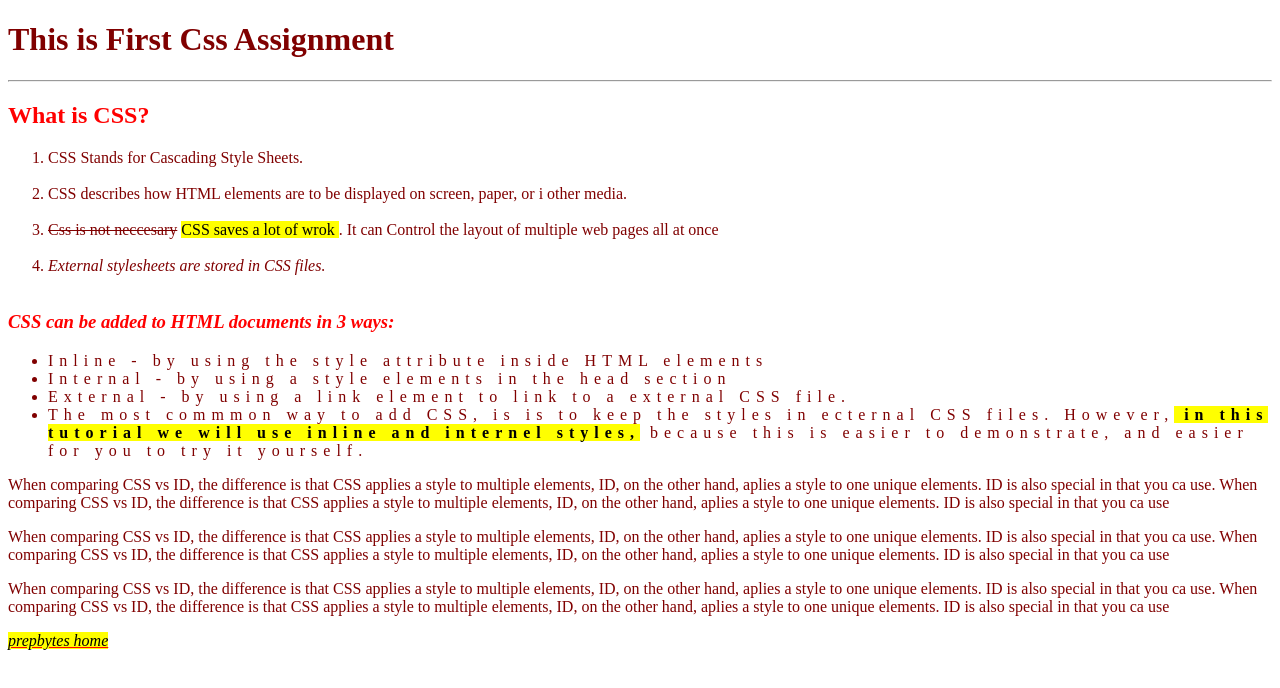
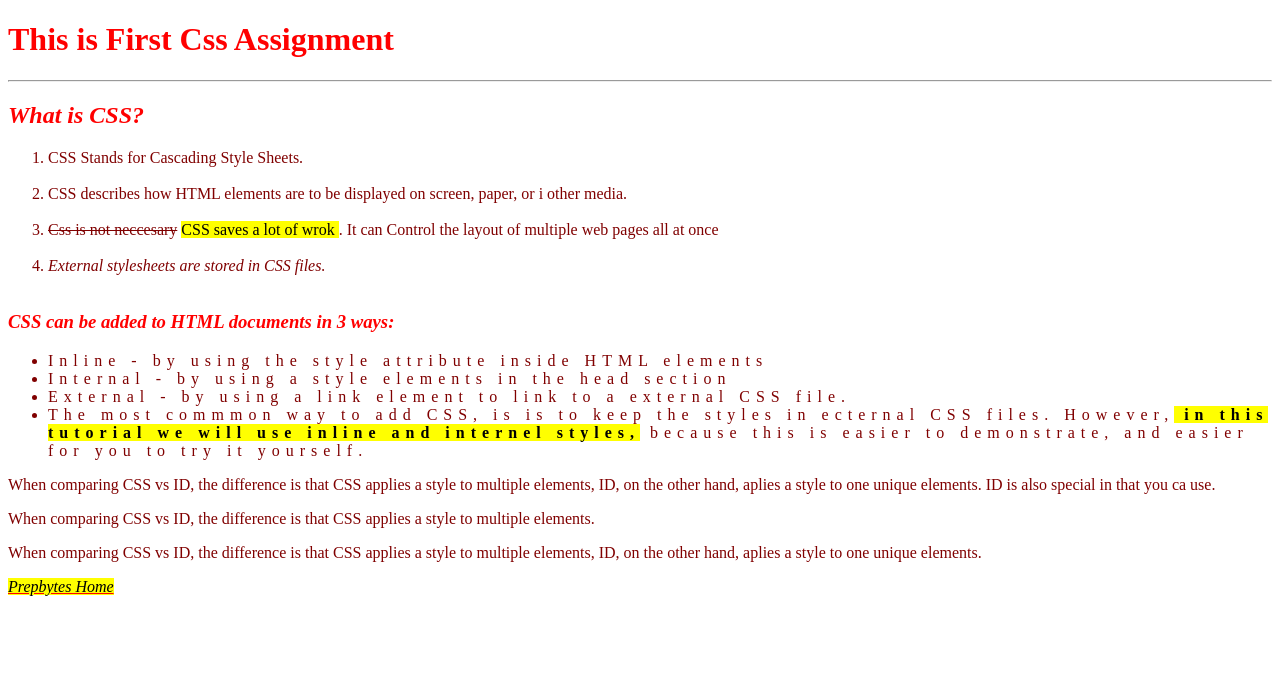
Before and after one commit to gitabhay/assessment4, a plain HTML site: page index.html in a window 1280 px wide. Drawn offline with Linux system fonts and the light colour scheme.

Commit message:
Update index.html

```diff
--- a/index.html
+++ b/index.html
@@ -8,7 +8,7 @@
     <style>
 
     h1{
-        color: maroon;
+        color: red;
     }
     h2{
         color: red;
@@ -40,7 +40,7 @@
 <body>
     <h1>This is First Css Assignment</h1>
     <hr>
-    <h2>What is CSS?</h2>
+    <h2><i>What is CSS?</i></h2>
     <ol type="1">
         <li>CSS Stands for Cascading Style Sheets.</li><br>
         <li>CSS describes how HTML elements are to be displayed on screen, paper, or i other media.</li><br>
@@ -55,11 +55,10 @@
         <li>External - by using a link element to link to a external CSS file.</li>
         <li>The most commmon way to add CSS, is is to keep the styles in ecternal CSS files. However,<mark><b> in this tutorial we will use inline and internel styles,</b></mark> because this is easier to demonstrate, and easier for you to try it yourself.</li>
     </ul>
-    <p> When comparing CSS vs ID, the difference is that CSS applies a style to multiple elements, ID, on the other hand, aplies a style to one unique elements. ID is also special in that you ca use.  When comparing CSS vs ID, the difference is that CSS applies a style to multiple elements, ID, on the other hand, aplies a style to one unique elements. ID is also special in that you ca use </p>
+    <p> When comparing CSS vs ID, the difference is that CSS applies a style to multiple elements, ID, on the other hand, aplies a style to one unique elements. ID is also special in that you ca use.</p>
+    <p> When comparing CSS vs ID, the difference is that CSS applies a style to multiple elements.</p>
+    <p> When comparing CSS vs ID, the difference is that CSS applies a style to multiple elements, ID, on the other hand, aplies a style to one unique elements.</p>
 
-    <p> When comparing CSS vs ID, the difference is that CSS applies a style to multiple elements, ID, on the other hand, aplies a style to one unique elements. ID is also special in that you ca use.  When comparing CSS vs ID, the difference is that CSS applies a style to multiple elements, ID, on the other hand, aplies a style to one unique elements. ID is also special in that you ca use </p>
-    <p> When comparing CSS vs ID, the difference is that CSS applies a style to multiple elements, ID, on the other hand, aplies a style to one unique elements. ID is also special in that you ca use.  When comparing CSS vs ID, the difference is that CSS applies a style to multiple elements, ID, on the other hand, aplies a style to one unique elements. ID is also special in that you ca use </p>
-
-    <a href="https://www.prepbytes.com"><i><mark>prepbytes home</mark></i></a>
+    <a href="https://www.prepbytes.com"><i><mark>Prepbytes Home</mark></i></a>
 </body>
 </html>
```
